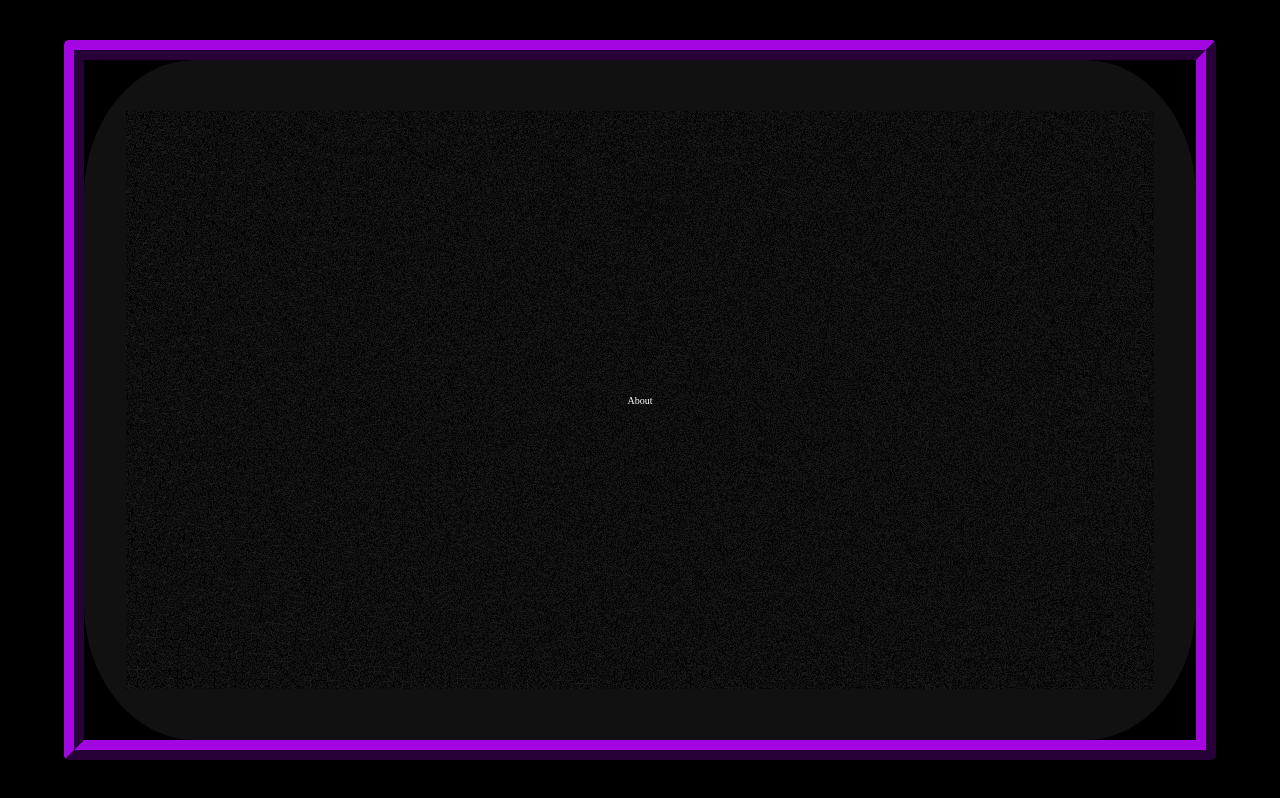
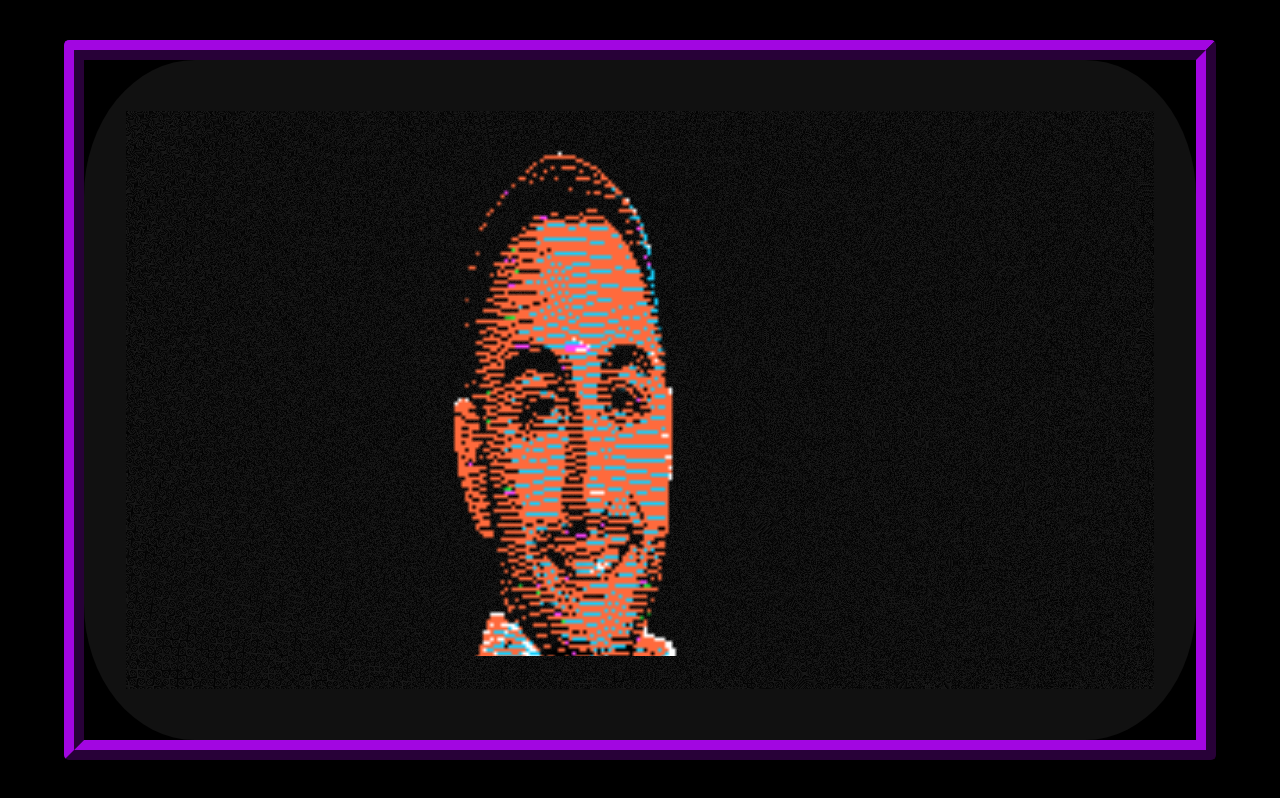
Before and after one commit to MarcAnthony-WebDev/Portfolio-WebsiteV1, a React (Vite) app: page /About in a window 1280 px wide. Built offline with nearby package versions, Linux system fonts and the light colour scheme; a web font is replaced by a local one.

Commit message:
about page / portfolio photo added

```diff
--- a/src/components/About/About.jsx
+++ b/src/components/About/About.jsx
@@ -1,7 +1,26 @@
 import React from 'react';
 
+import { styles } from './AboutStyles';
+import { motion } from 'framer-motion';
+
 const About = () => {
-  return <div>About</div>;
+  const classes = styles();
+
+  return (
+    <div className={classes.aboutContainer}>
+      <motion.div
+        drag
+        whileDrag={{ scale: 1.2 }}
+        dragConstraints={{
+          left: 30,
+          right: 30,
+          top: 10,
+          bottom: 10,
+        }}
+        className={classes.avatar}
+      ></motion.div>
+    </div>
+  );
 };
 
 export default About;
--- a/src/components/About/AboutStyles.js
+++ b/src/components/About/AboutStyles.js
@@ -0,0 +1,13 @@
+import { createUseStyles } from 'react-jss';
+
+export const styles = createUseStyles({
+  avatar: {
+    backgroundImage: 'url(src/Images/Portfolio_photoPixel2.png)',
+    height: 'clamp(40vh, 60rem, 40vmax)',
+    backgroundRepeat: 'no-repeat',
+    backgroundSize: 'cover',
+    backgroundPosition: '10% 10%',
+    width: '50rem',
+    cursor: 'grab',
+  },
+});
--- a/src/components/Button/Button.jsx
+++ b/src/components/Button/Button.jsx
@@ -22,7 +22,7 @@ const Button = ({ text, link }) => {
         backgroundColor: 'var(--secondary-color)',
         transition: { duration: 0.3 },
       }}
-      transition={{ duration: 2 }}
+      transition={{ duration: 1.5 }}
       className={classes.btn}
     >
       <Link to={link} className={classes.btnLink}>
--- a/src/components/Button/ButtonStyles.js
+++ b/src/components/Button/ButtonStyles.js
@@ -71,5 +71,7 @@ export const styles = createUseStyles({
     textDecoration: 'none',
     color: 'white',
     fontFamily: 'Electrolize',
+    display: 'block',
+    width: '100%',
   },
 });
--- a/src/components/Start/Start.jsx
+++ b/src/components/Start/Start.jsx
@@ -1,6 +1,6 @@
 import Button from '../Button/Button';
 import { styles } from './StartStyles';
-import { Link } from 'react-router-dom';
+// import { Link } from 'react-router-dom';
 
 const Start = () => {
   const classes = styles();
```
Also changed, not shown: src/Images/Portfolio_photoPixel.png (added), src/Images/Portfolio_photoPixel2.png (added).
